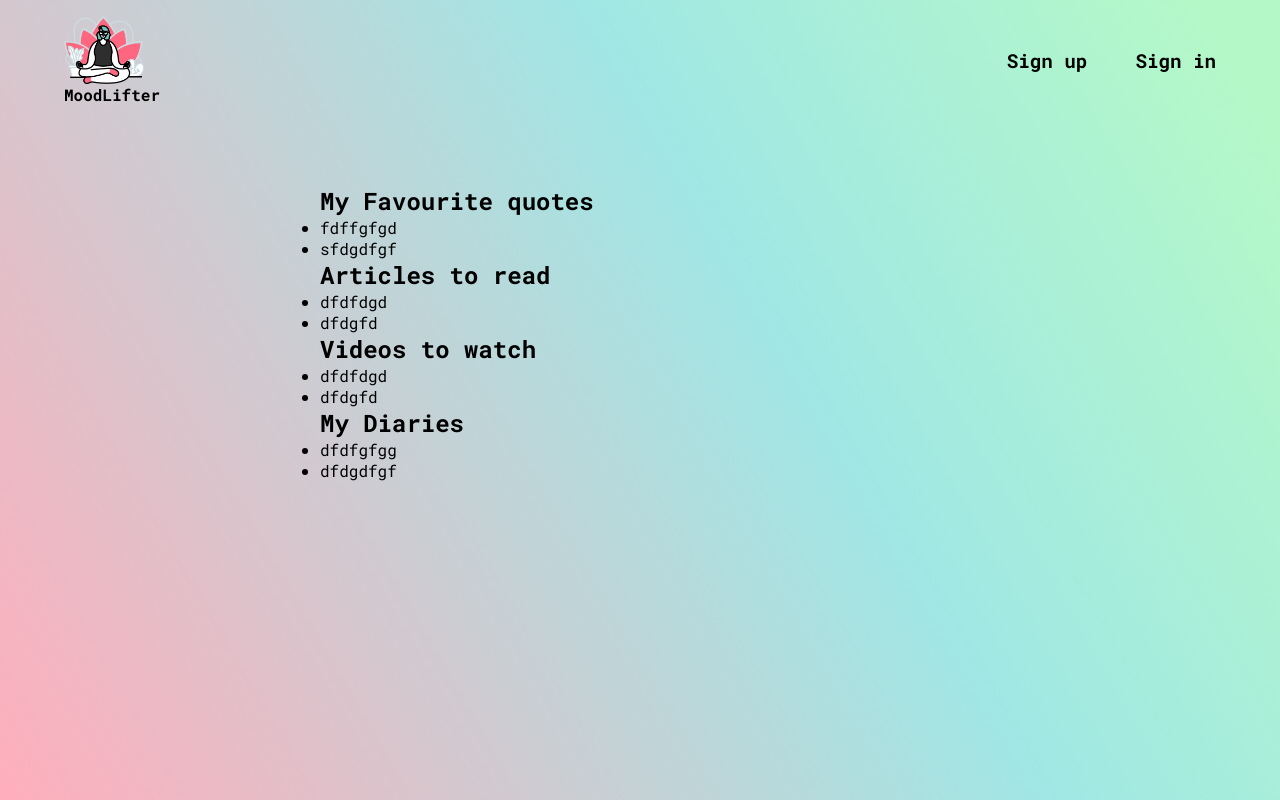
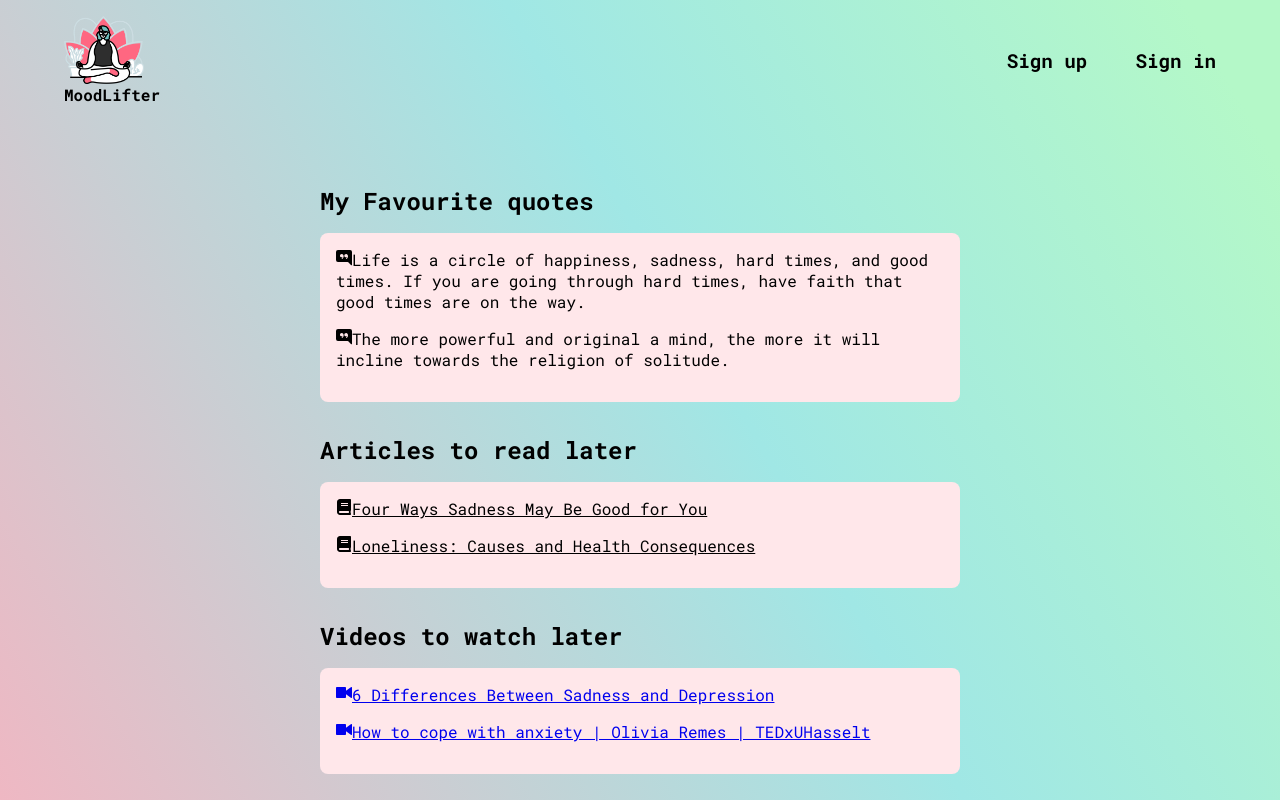
Before and after one commit to hannah68/MoodLifter, a React (Create React App) app: page /profile in a window 1280 px wide. Shown: the top 800 px of the page. Built offline with nearby package versions, Linux system fonts and the light colour scheme.

Commit message:
create UI for profile page

```diff
--- a/src/client/App.tsx
+++ b/src/client/App.tsx
@@ -56,18 +56,18 @@ const App = () => {
 			const id = localStorage.getItem("userId");
 			const auth = localStorage.getItem("token") as string;
 
-			const fetchUser = async () => {
-				const UserResponse = await fetch(`${USER_URL.USER_ROOT}${id}`, {
-					method: "GET",
-					headers: {
-						Authorization: auth,
-					},
-				});
+			// const fetchUser = async () => {
+			// 	const UserResponse = await fetch(`${USER_URL.USER_ROOT}${id}`, {
+			// 		method: "GET",
+			// 		headers: {
+			// 			Authorization: auth,
+			// 		},
+			// 	});
 
-				const userData = await UserResponse.json();
-				setUser(userData.data);
-			};
-			fetchUser();
+			// 	const userData = await UserResponse.json();
+			// 	setUser(userData.data);
+			// };
+			// fetchUser();
 		}
 	}, [isLoggedIn]);
 
--- a/src/client/pages/Home.tsx
+++ b/src/client/pages/Home.tsx
@@ -13,7 +13,7 @@ const Home = (props: IHomeProps) => {
 		<div className="home-page">
 			<h1>Get in tune with your <span className="home-title">emotions</span> &</h1>
 			<h2>keep track of your mood with <span className="home-title">MoodLifter</span></h2>
-			<Link to={isLoggedIn ? '/feeling' : '/signup'}>
+			<Link to='/signup'>
 				<button className="home-btn">Start</button>
 			</Link>
 		</div>
@@ -21,3 +21,5 @@ const Home = (props: IHomeProps) => {
 };
 
 export default Home;
+
+// isLoggedIn ? '/feeling' : '/signup'
--- a/src/client/pages/Profile.tsx
+++ b/src/client/pages/Profile.tsx
@@ -1,4 +1,7 @@
 import '../styles/profile.css';
+import {BsFillChatRightQuoteFill, BsFillJournalBookmarkFill} from 'react-icons/bs'
+import {GoDeviceCameraVideo} from 'react-icons/go'
+import {FaBook} from 'react-icons/fa'
 
 export interface IProfileProps {}
 
@@ -7,33 +10,35 @@ const Profile = () => {
 		<div className="profile-page">
       <div className="quote-save-container">
         <h2>My Favourite quotes</h2>
-        <ul>
-          <li>fdffgfgd</li>
-          <li>sfdgdfgf</li>
+        <ul className='quote-list'>
+          <li><span><BsFillChatRightQuoteFill/></span>Life is a circle of happiness, sadness, hard times, and good times. If you are going through hard times, have faith that good times are on the way.</li>
+          <li><span><BsFillChatRightQuoteFill/></span>The more powerful and original a mind, the more it will incline towards the religion of solitude.</li>
         </ul>
       </div>
 			<div className="read-container">
-        <h2>Articles to read</h2>
-        <ul>
-          <li>dfdfdgd</li>
-          <li>dfdgfd</li>
+        <h2>Articles to read later</h2>
+        <ul className='article-save-list'>
+          <li>
+            <a href="/"><span><FaBook/></span>Four Ways Sadness May Be Good for You</a>
+          </li>
+          <li><a href="/"><span><FaBook/></span>Loneliness: Causes and Health Consequences</a></li>
         </ul>
       </div>
 			<div className="see-container">
-      <h2>Videos to watch</h2>
-        <ul>
-          <li>dfdfdgd</li>
-          <li>dfdgfd</li>
+      <h2>Videos to watch later</h2>
+        <ul className='video-save-list'>
+          <li><a href="/"><span><GoDeviceCameraVideo/></span>6 Differences Between Sadness and Depression</a></li>
+          <li><a href="/"><span><GoDeviceCameraVideo/></span>How to cope with anxiety | Olivia Remes | TEDxUHasselt</a></li>
         </ul>
       </div>
       <div className="diary-save-container">
         <h2>My Diaries</h2>
-        <ul>
+        <ul className='diary-list'>
           <li>
-            <p>dfdfgfgg</p>
+            <p><span><BsFillJournalBookmarkFill/></span>readable content of a page when looking at its layout. The point of using Lorem Ipsum is that it has a more-or-less normal distribution of letters, as opposed to using 'Content here, content here', making it look like readable English.</p>
           </li>
           <li>
-            <p>dfdgdfgf</p>
+            <p><span><BsFillJournalBookmarkFill/></span>0s, when an unknown printer took a galley of type and scrambled it to make a type specimen book. It has survived not only five centuries, but also the leap into </p>
           </li>
         </ul>
       </div>
--- a/src/client/styles/profile.css
+++ b/src/client/styles/profile.css
@@ -2,5 +2,33 @@
     display: flex;
     flex-direction: column;
     justify-content: center;
+    gap: 2rem;
+}
 
+.quote-save-container h2,
+.read-container h2,
+.see-container h2,
+.diary-save-container h2{
+    margin-bottom: 1rem;
 }
+
+.quote-list,
+.article-save-list,
+.video-save-list,
+.diary-list{
+    list-style: none;
+    background-color: #ffe7ea;
+    padding: 1rem;
+    border-radius: 8px;
+}
+
+.quote-list li,
+.article-save-list li,
+.video-save-list li,
+.diary-list li{
+    padding-bottom: 1rem;
+}
+
+.article-save-list li a{
+    color: #000;
+}
```
